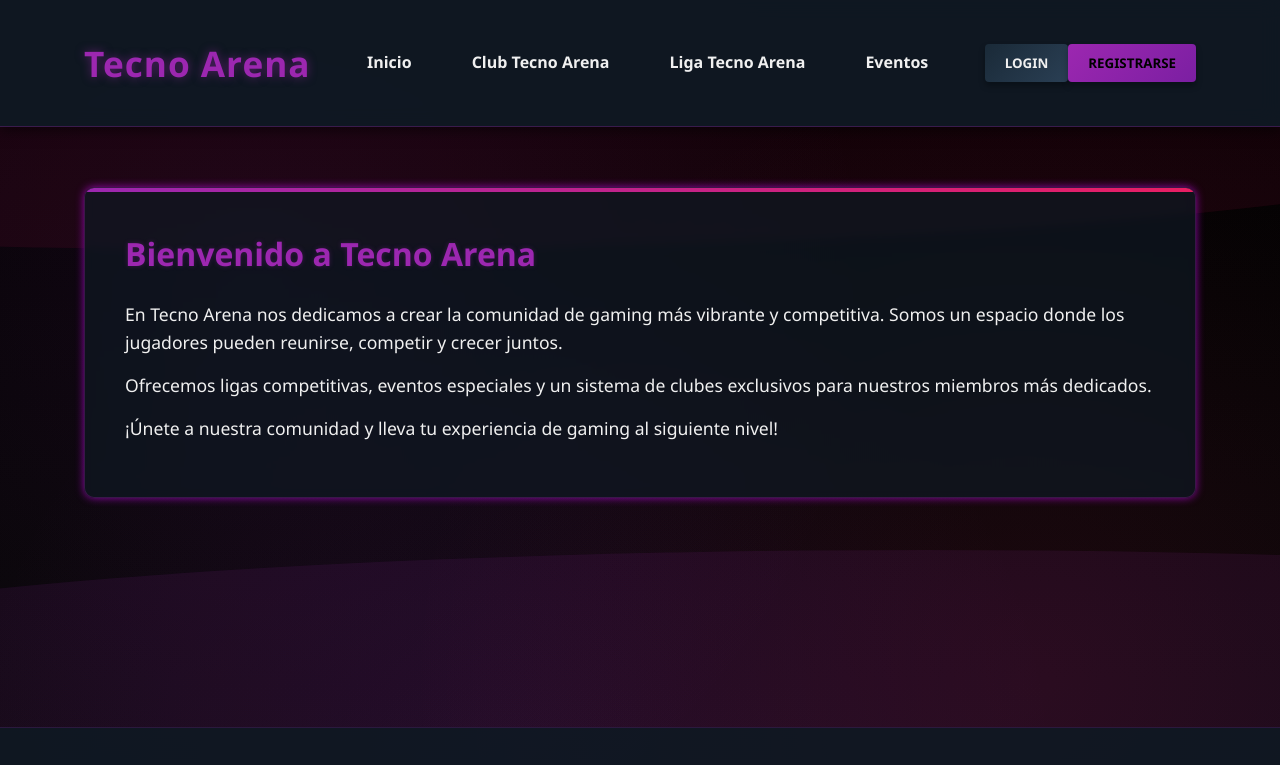
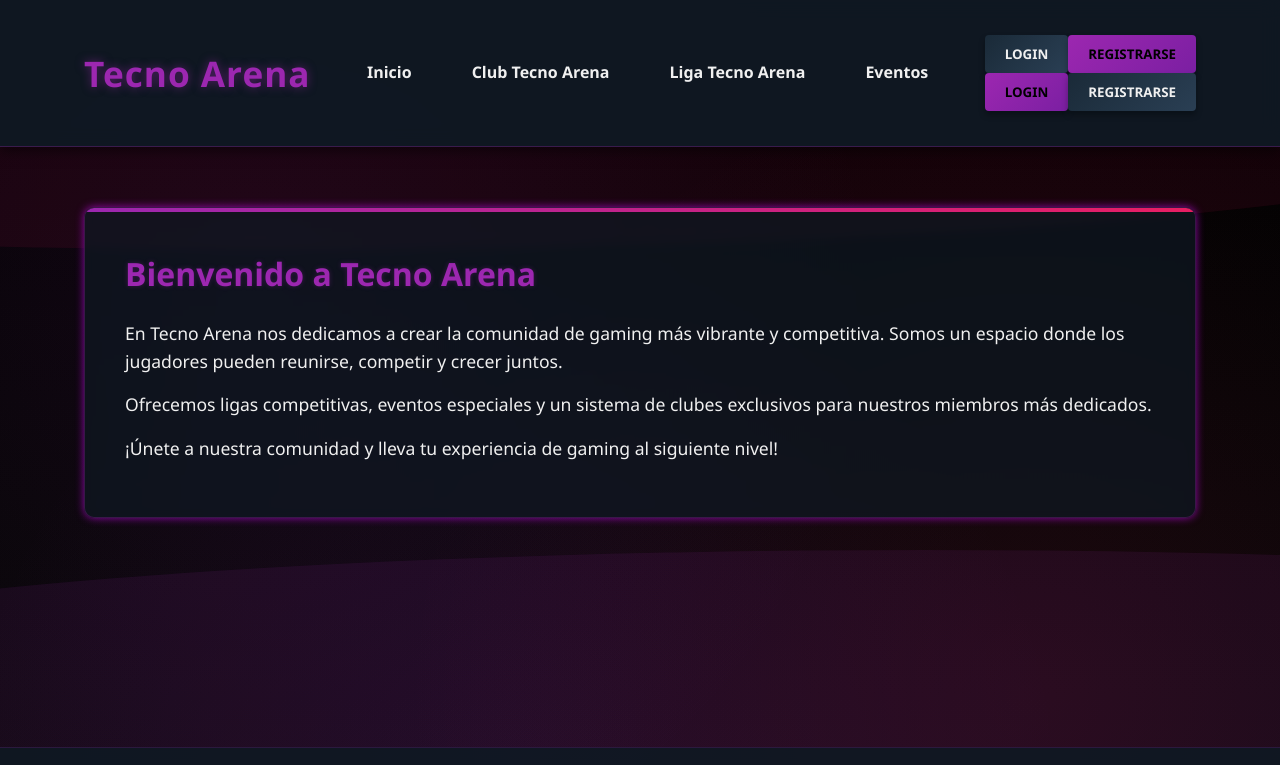
Before and after one commit to roml2695/Tecnoarena, a plain HTML site: page index.html in a window 1280 px wide. Shown: the top 765 px of the page. Drawn offline with Linux system fonts and the light colour scheme.

Commit message:
Update index.html

```diff
--- a/index.html
+++ b/index.html
@@ -54,6 +54,21 @@
                             <button type="button" class="btn btn-secondary btn-small" onclick="login()">Iniciar Sesión</button>
                             <button type="button" class="btn btn-error btn-small" onclick="toggleLoginForm(false)">X</button>
                         </form>
+                    </div>
+
+                    <div class="user-area">
+
+                        <div id="auth-buttons" style="display: flex;">
+                            <button class="btn btn-primary" onclick="toggleLoginForm(true)">LOGIN</button>
+                            <button class="btn btn-secondary" onclick="showTab('register')">REGISTRARSE</button>
+                        </div>
+
+                        <div id="user-info-display" style="display: none;">
+                            </div>
+
+                        <div id="header-login-form-wrapper" style="display: none;">
+                            </div>
+
                     </div>
 
                     <div id="user-info-display" style="display: none;">
```
